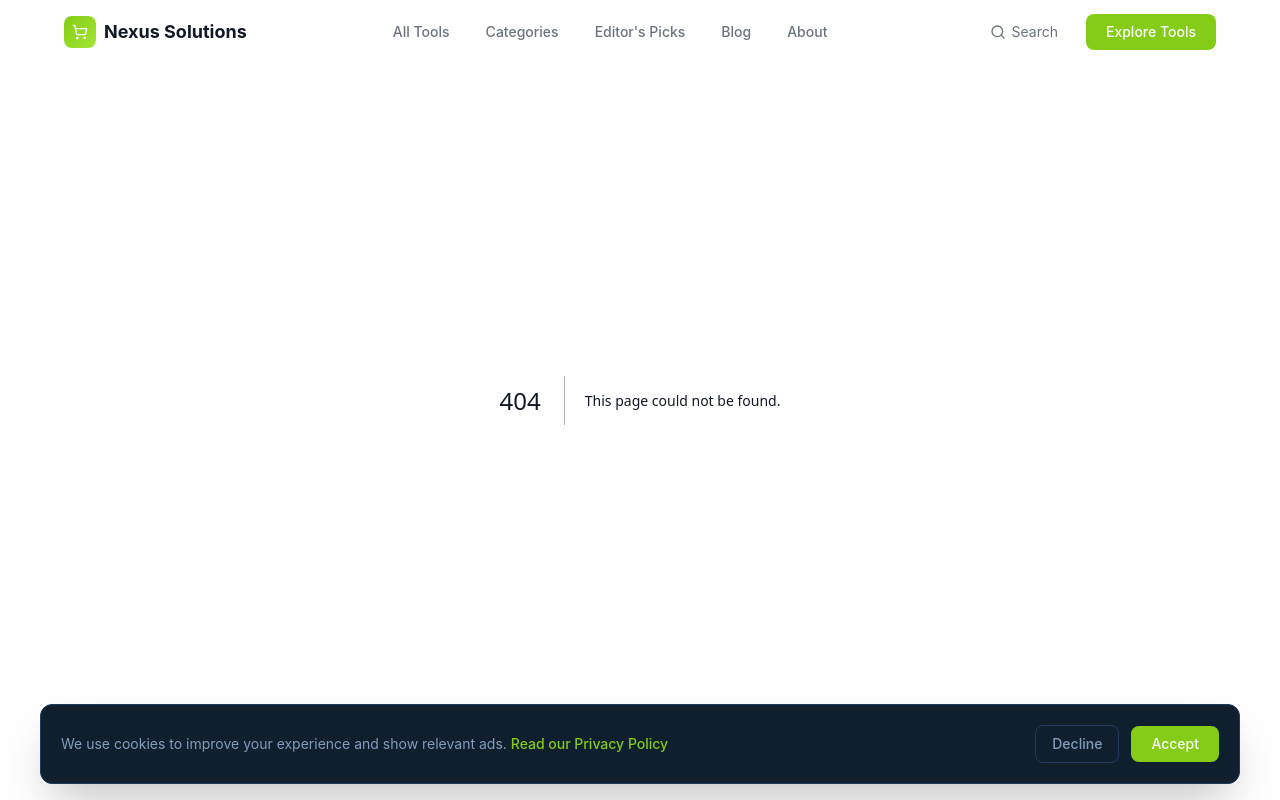
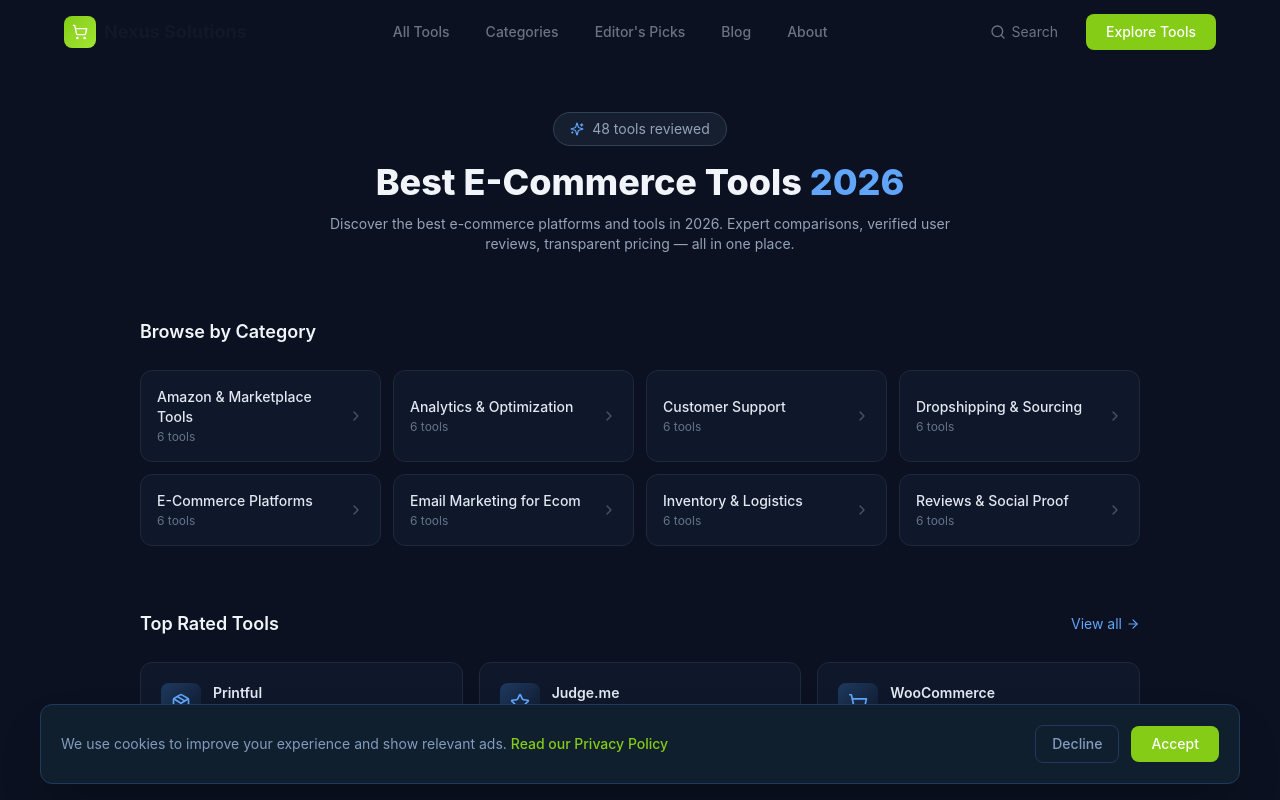
Before and after one commit to edi-picks-network/storepicks-hub, a Next.js app: page /best in a window 1280 px wide. Before the commit this address had no page. Shown: the top 800 px of the page. Built offline with nearby package versions, Linux system fonts and the light colour scheme.

Commit message:
fix: 重建/best目录页

```diff
--- /dev/null
+++ b/app/best/page.tsx
@@ -0,0 +1,99 @@
+"use client";
+
+import Link from "next/link";
+import { ALL_TOOLS } from "@/data/tools";
+import { Star, ArrowRight, Sparkles, ChevronRight, Search } from "lucide-react";
+
+const ALL_CATEGORIES = Array.from(new Set(ALL_TOOLS.map((t) => t.category))).sort();
+
+function slugify(category: string) {
+  return category.toLowerCase().replace(/\s+/g, "-");
+}
+
+export default function BestPage() {
+  const topTools = [...ALL_TOOLS].sort((a, b) => b.rating - a.rating).slice(0, 6);
+
+  return (
+    <div className="min-h-screen bg-[#0B1120]">
+      <section className="relative pt-28 pb-16 px-6 overflow-hidden">
+        <div className="max-w-[1000px] mx-auto text-center relative z-10">
+          <div className="inline-flex items-center gap-2 px-4 py-1.5 rounded-full border border-[#334155] bg-[#1E293B]/60 text-sm text-[#94A3B8] mb-4">
+            <Sparkles className="w-3.5 h-3.5 text-[#60A5FA]" />
+            <span>{ALL_TOOLS.length} tools reviewed</span>
+          </div>
+          <h1 className="text-3xl md:text-4xl font-extrabold text-[#F1F5F9] leading-tight">
+            Best E-Commerce Tools <span className="text-[#60A5FA]">2026</span>
+          </h1>
+          <p className="text-[#94A3B8] mt-3 max-w-2xl mx-auto text-sm">
+            Discover the best e-commerce platforms and tools in 2026. Expert comparisons, verified user reviews, transparent pricing &mdash; all in one place.
+          </p>
+        </div>
+      </section>
+
+      <section className="px-6 pb-16">
+        <div className="max-w-[1000px] mx-auto">
+          <h2 className="text-lg font-semibold text-[#F1F5F9] mb-6">Browse by Category</h2>
+          <div className="grid grid-cols-2 md:grid-cols-3 lg:grid-cols-4 gap-3">
+            {ALL_CATEGORIES.map((cat) => {
+              const count = ALL_TOOLS.filter((t) => t.category === cat).length;
+              return (
+                <Link
+                  key={cat}
+                  href={`/best/${slugify(cat)}`}
+                  className="group flex items-center justify-between p-4 rounded-xl border border-[#1E293B] bg-[#0F172A] hover:border-[#334155] hover:bg-[#1A2332] transition-all"
+                >
+                  <div>
+                    <div className="text-sm font-medium text-[#E2E8F0] group-hover:text-[#60A5FA] transition-colors">{cat}</div>
+                    <div className="text-xs text-[#64748B] mt-0.5">{count} tools</div>
+                  </div>
+                  <ChevronRight className="w-4 h-4 text-[#475569] group-hover:text-[#60A5FA] transition-colors" />
+                </Link>
+              );
+            })}
+          </div>
+        </div>
+      </section>
+
+      <section className="px-6 pb-24">
+        <div className="max-w-[1000px] mx-auto">
+          <div className="flex items-center justify-between mb-6">
+            <h2 className="text-lg font-semibold text-[#F1F5F9]">Top Rated Tools</h2>
+            <Link
+              href={`/best/${slugify(ALL_CATEGORIES[0])}`}
+              className="text-sm text-[#60A5FA] hover:underline flex items-center gap-1"
+            >
+              View all <ArrowRight className="w-3.5 h-3.5" />
+            </Link>
+          </div>
+          <div className="grid grid-cols-1 md:grid-cols-2 lg:grid-cols-3 gap-4">
+            {topTools.map((tool) => {
+              const IconComponent = tool.icon;
+              return (
+                <Link
+                  key={tool.id || tool.slug || tool.name}
+                  href={`/tools/${tool.slug || tool.id || ""}`}
+                  className="block p-5 rounded-xl border border-[#1E293B] bg-[#0F172A] hover:border-[#334155] transition-all"
+                >
+                  <div className="flex items-start gap-3">
+                    <div className="w-10 h-10 rounded-lg bg-gradient-to-br from-[#1E3A5F] to-[#0F172A] flex items-center justify-center text-lg flex-shrink-0">
+                      {IconComponent ? <IconComponent className="w-5 h-5 text-[#60A5FA]" /> : <span className="text-lg">&#x1F527;</span>}
+                    </div>
+                    <div className="min-w-0 flex-1">
+                      <h3 className="text-sm font-semibold text-[#E2E8F0] truncate">{tool.name}</h3>
+                      <p className="text-xs text-[#64748B] mt-1 line-clamp-2">{tool.description}</p>
+                      <div className="flex items-center gap-3 mt-2">
+                        <Star className="w-3 h-3 text-[#F59E0B] fill-[#F59E0B]" />
+                        <span className="text-xs text-[#94A3B8]">{tool.rating}</span>
+                        <span className="text-xs text-[#475569]">{tool.reviews || tool.reviewCount || 0} reviews</span>
+                      </div>
+                    </div>
+                  </div>
+                </Link>
+              );
+            })}
+          </div>
+        </div>
+      </section>
+    </div>
+  );
+}
```
